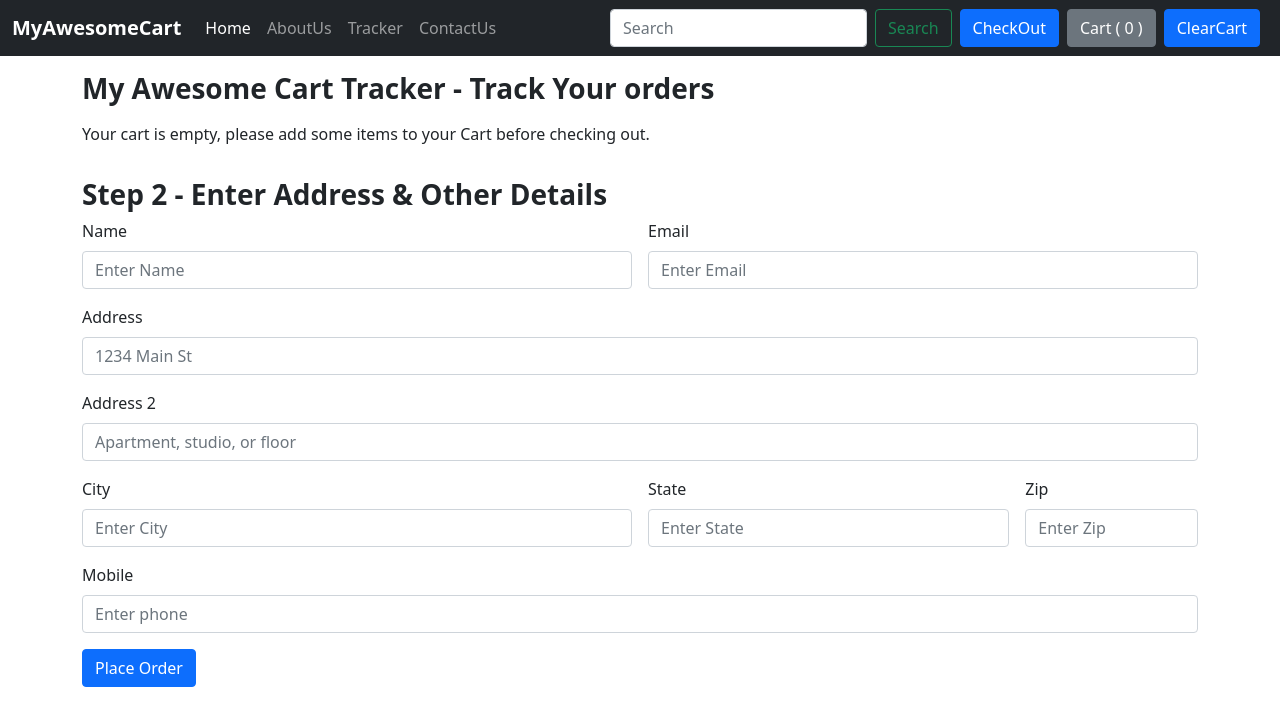
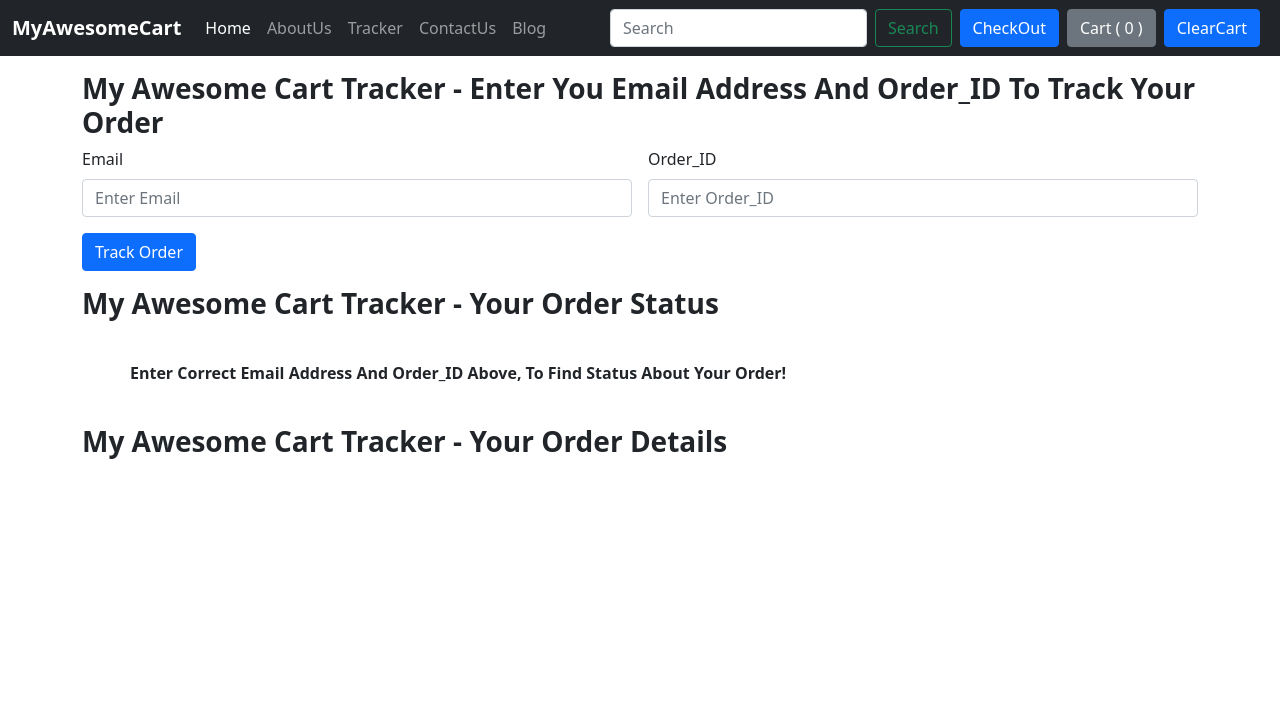
Before and after one commit to JACK-HRUSHI/E-Commerce_Website_Django, a Django app: page /shop/tracker/ in a window 1280 px wide. Shown: the top 726 px of the page. Run offline with Django 4.2, Linux system fonts and the light colour scheme; some libraries are stand-ins or nearby versions.

Commit message:
Some Minor Upgrade For Website, With Tracker Logic

```diff
--- a/mac/mac/templates/index.html
+++ b/mac/mac/templates/index.html
@@ -20,9 +20,15 @@
           <br>
           <a class="btn btn-primary btn-lg" href="/shop" type="button">Go To Shop</a>
           <a class="btn btn-primary btn-lg mx-2" href="/blog" type="button">Go To Blog</a>
+          <a class="btn btn-primary btn-lg" href="/admin" type="button">Admin</a>
         </div>
       </div>
     </div>
+
+    <script>
+      window.location = "/shop";
+<!--      Done this for rediraction purpose-->
+    </script>
 
     <!-- Optional JavaScript; choose one of the two! -->
 
--- a/mac/shop/models.py
+++ b/mac/shop/models.py
@@ -17,6 +17,7 @@ class Product(models.Model):
     def __str__(self):
 
         return self.product_name
+        return self.price
 
 class Contact(models.Model):
     msg_id = models.AutoField(primary_key=True)
--- a/mac/shop/templates/shop/basic.html
+++ b/mac/shop/templates/shop/basic.html
@@ -41,6 +41,9 @@
                  <li class="nav-item">
                     <a class="nav-link" href="/shop/contact">ContactUs</a>
                 </li>
+                <li class="nav-item">
+                    <a class="nav-link" href="/blog">Blog</a>
+                </li>
             </ul>
             <form class="d-flex">
                 <input class="form-control me-2" type="search" placeholder="Search" aria-label="Search">
@@ -69,6 +72,7 @@
 
 <!--USED FOR JQUERY-->
 <script src="//ajax.googleapis.com/ajax/libs/jquery/1.9.1/jquery.min.js"></script>
+<script src="https://code.jquery.com/jquery-3.6.0.js" integrity="sha256-H+K7U5CnXl1h5ywQfKtSj8PCmoN9aaq30gDh27Xc0jk=" crossorigin="anonymous"></script>
 
 {% block js %} {% endblock %}
 
--- a/mac/shop/templates/shop/checkout.html
+++ b/mac/shop/templates/shop/checkout.html
@@ -79,7 +79,7 @@
   var sum = 0;
   if ($.isEmptyObject(cart)){
     // If Object Is Empty
-    mystr = `<p>Your cart is empty, please add some items to your Cart before checking out.</p>`
+    mystr = `<p>Your cart is empty, please add some item\'s to your Cart before checking out.</p>`
     $('#items').append(mystr);
   }
   else{
--- a/mac/shop/templates/shop/index.html
+++ b/mac/shop/templates/shop/index.html
@@ -77,6 +77,7 @@ padding-right: 0
                             <div class="card-body">
                                 <h5 class="card-title" id="namepr{{i.id}}">{{i.product_name}}</h5>
                                 <p class="card-text">{{i.desc|slice:"0:23"}}...</p>
+                                <p class="card-text"><b>Price : </b><i>{{i.price}}</i></p>
 
                                 <span id="divpr{{i.id}}" class="divpr">
                                     <button id="pr{{i.id}}" class="btn btn-primary cart">Add to Cart</button>
--- a/mac/shop/templates/shop/tracker.html
+++ b/mac/shop/templates/shop/tracker.html
@@ -2,7 +2,7 @@
 {% extends 'shop/basic.html' %}
 
 <!-- TITLE OF ABOUT PAGE-->
-{% block title %} CheckOut - My Awesome Cart {% endblock %}
+{% block title %} Tracker - My Awesome Cart {% endblock %}
 
 <!-- BODY OF ABOUT PAGE-->
 {% block body %}
@@ -10,55 +10,38 @@
 <div class="container my-3">
 
   <div class="col">
-      <h3><b>My Awesome Cart Tracker - Track Your orders</b></h3>
+      <h3><b>My Awesome Cart Tracker - Enter You Email Address And Order_ID To Track Your Order</b></h3>
+      <div class="my-2">
+      <form class="row g-3" method="post" action="#" id="trackerForm"> {% csrf_token %}
+        <div class="col-md-6">
+          <label for="email" class="form-label">Email</label>
+          <input type="email" class="form-control" id="email" name="email" placeholder="Enter Email" required>
+        </div>
+        <div class="col-md-6">
+          <label for="orderId" class="form-label">Order_ID</label>
+          <input type="text" class="form-control" id="orderId" name="orderId" placeholder="Enter Order_ID" required>
+        </div>
+        <div class="col-12">
+          <button type="submit" class="btn btn-primary">Track Order</button>
+        </div>
+      </form>
+      </div>
+  </div>
+
+  <div class="col my-3">
+      <h3><b>My Awesome Cart Tracker - Your Order Status</b></h3>
       <div class="my-3">
           <ol id="items" class="list-group list-group-numbered">
-
+              <div class='mx-5 my-4 '><b>Enter Correct Email Address And Order_ID Above, To Find Status About Your Order! </b></div>
           </ol>
       </div>
   </div>
 
   <div class="col my-3">
-      <h3><b>Step 2 - Enter Address & Other Details</b></h3>
-      <div class="my-2">
-        <form class="row g-3" method="post" action="/shop/checkout/"> {% csrf_token %}
-          <input type="hidden" name="itemsJson" id="itemsJson">
-          <div class="col-md-6">
-            <label for="name" class="form-label">Name</label>
-            <input type="text" class="form-control" id="name" name="name" placeholder="Enter Name" required>
-          </div>
-          <div class="col-md-6">
-            <label for="email" class="form-label">Email</label>
-            <input type="email" class="form-control" id="email" name="email" placeholder="Enter Email" required>
-          </div>
-          <div class="col-12">
-            <label for="add1" class="form-label">Address</label>
-            <input type="text" class="form-control" id="add1" name="add1" placeholder="1234 Main St" required>
-          </div>
-          <div class="col-12">
-            <label for="add2" class="form-label">Address 2</label>
-            <input type="text" class="form-control" id="add2" name="add2" placeholder="Apartment, studio, or floor" required>
-          </div>
-          <div class="col-md-6">
-            <label for="city" class="form-label">City</label>
-            <input type="text" class="form-control" id="city" name="city" placeholder="Enter City" required>
-          </div>
-          <div class="col-md-4">
-            <label for="state" class="form-label">State</label>
-            <input type="text" class="form-control" id="state" name="state" placeholder="Enter State" required>
-          </div>
-          <div class="col-md-2">
-            <label for="zip_code" class="form-label">Zip</label>
-            <input type="number" class="form-control" id="zip_code" name="zip_code" placeholder="Enter Zip" required>
-          </div>
-          <div class="col">
-            <label for="phone" class="form-label">Mobile</label>
-            <input type="number" class="form-control" id="phone" name="phone" placeholder="Enter phone" required>
-          </div>
-          <div class="col-12">
-            <button type="submit" class="btn btn-primary">Place Order</button>
-          </div>
-        </form>
+      <h3><b>My Awesome Cart Tracker - Your Order Details</b></h3>
+      <div class="my-3">
+          <ol id="detail" class="list-group list-group-numbered">
+          </ol>
       </div>
   </div>
 
@@ -69,43 +52,65 @@
 {% block js %}
 <script>
 
-  if(localStorage.getItem('cart') == null){
-    var cart = {};
+    $('#trackerForm').submit(function(event){
+
+        $('#items').empty();
+        var formData = {
+            'email': $('input[name=email]').val(),
+            'orderId': $('input[name=orderId]').val(),
+            'csrfmiddlewaretoken': $('input[name=csrfmiddlewaretoken]').val()
+        };
+        $.ajax({
+            type: 'POST',
+            url: '/shop/tracker/',
+            data: formData,
+            encode: true
+        })
+
+        .done(function(data){
+            // console.log(data);
+            data = JSON.parse(data);
+            updates = data[0];
+
+            if(updates.length>0 & updates!={}){
+                for(i=0; i<updates.length; i++){
+                  let text = updates[i]['text'];
+                  let time = updates[i]['time'];
+
+                  mystr = `<ul class="list-group-item d-flex justify-content-between align-items-start">
+                             <div class="fw-bold ms-2 me-auto">${text}</div>
+                             <span class="badge bg-primary rounded-pill">${time}</span>
+                           </ul>`
+                  $('#items').append(mystr);
+                }
             }
             else{
-    cart = JSON.parse(localStorage.getItem('cart'));
+                mystr = `<div class='mx-5 my-4 '><b>Error :<br> Invalid Credentials.<br>Make Sure To Give Correct Credentials To Fetch Your Order Status.</b></div>`
+                $('#items').append(mystr);
             }
 
-  var sum = 0;
-  if ($.isEmptyObject(cart)){
-    // If Object Is Empty
-    mystr = `<p>Your cart is empty, please add some items to your Cart before checking out.</p>`
-    $('#items').append(mystr);
-  }
-  else{
+            cart = JSON.parse(data[1]);
+            console.log(cart);
+
             for(item in cart){
               let qty = cart[item][0];
               let name = cart[item][1];
-      sum = sum + qty;
-
-      // Written with the help of ES6
 
               mystr = `<li class="list-group-item d-flex justify-content-between align-items-start">
                          <div class="fw-bold ms-2 me-auto">${name}</div>
                          <span class="badge bg-primary rounded-pill">${qty}</span>
                        </li>`
-      $('#items').append(mystr);
-    }
+              $('#detail').append(mystr);
             }
 
-  document.getElementById('cart').innerHTML = sum;
+        })
 
-  $('#itemsJson').val(JSON.stringify(cart));
-  {% if thank %}
-    alert('Thanks for ordering. Your order id is {{id}}. Use it to track your order using our order tracker');
-    localStorage.clear();
-    document.location = "/shop";
-  {% endif %}
+        event.preventDefault();
+
+        $("#email").val("");
+        $("#orderId").val("");
+
+    });
 
 </script>
 {% endblock %}
--- a/mac/shop/views.py
+++ b/mac/shop/views.py
@@ -1,7 +1,8 @@
 from math import ceil
 from django.shortcuts import render
 from django.http import HttpResponse
-from .models import Product, Contact, Orders
+from .models import Product, Contact, Orders, OrderUpdate
+import json
 
 def index(request):
 
@@ -21,8 +22,10 @@ def index(request):
     params = {'allProds': allProds}
     return render(request, 'shop/index.html', params)
 
+
 def about(request):
     return render(request, 'shop/about.html')
+
 
 def contact(request):
 
@@ -31,7 +34,7 @@ def contact(request):
         email = request.POST.get('email', '')
         phone = request.POST.get('phone', '')
         desc = request.POST.get('desc', '')
-        contact = Contact(name=name, email=email, phone=phone, desc=desc)
+        contact = Contact(name=name, email=email, phone=phone, desc=desc) # Contact() is a constructor of Contact Class
         contact.save()
         thank = True
 
@@ -40,11 +43,31 @@ def contact(request):
     return render(request, 'shop/contact.html')
 
 
+
 def tracker(request):
+    if request.method == "POST":
+        email = request.POST.get('email', '')
+        orderId = request.POST.get('orderId', '')
+        try:
+            order = Orders.objects.filter(order_id=orderId, email=email)
+            if len(order)>0:
+                update = OrderUpdate.objects.filter(order_id=orderId)
+                updates = []
+                for item in update:
+                    updates.append({'text': item.update_desc, 'time': item.timestamp})
+                    response = json.dumps([updates, order[0].items_json], default=str) # (default=str) is used to handle exception related to time key
+                return HttpResponse(response)
+            else:
+                return HttpResponse('{}')
+        except Exception as e:
+            return HttpResponse('{}')
+
     return render(request, 'shop/tracker.html')
+
 
 def search(request):
     return render(request, 'shop/search.html')
+
 
 def prodView(request, myid):
     # Fetch the product using Id
@@ -52,6 +75,7 @@ def prodView(request, myid):
     print(product)
 
     return render(request, 'shop/prodview.html', {'product' : product[0]})
+
 
 def checkout(request):
     if request.method == "POST":
@@ -63,8 +87,10 @@ def checkout(request):
         state = request.POST.get('state', '')
         zip_code = request.POST.get('zip_code', '')
         phone = request.POST.get('phone', '')
-        order = Orders(items_json=items_json, name=name, email=email, add=add, city=city, state=state, zip_code=zip_code, phone=phone)
+        order = Orders(items_json=items_json, name=name, email=email, add=add, city=city, state=state, zip_code=zip_code, phone=phone) # Order() is a constructor of Order Class
         order.save()
+        update = OrderUpdate(order_id=order.order_id, update_desc="The order has been placed.") # OrderUpdate() is a constructor of OrderUpdate Class
+        update.save()
         thank = True
         id = order.order_id
 
```
Also changed, not shown: mac/db.sqlite3. Lines whose indentation alone changed are shown as unchanged.
